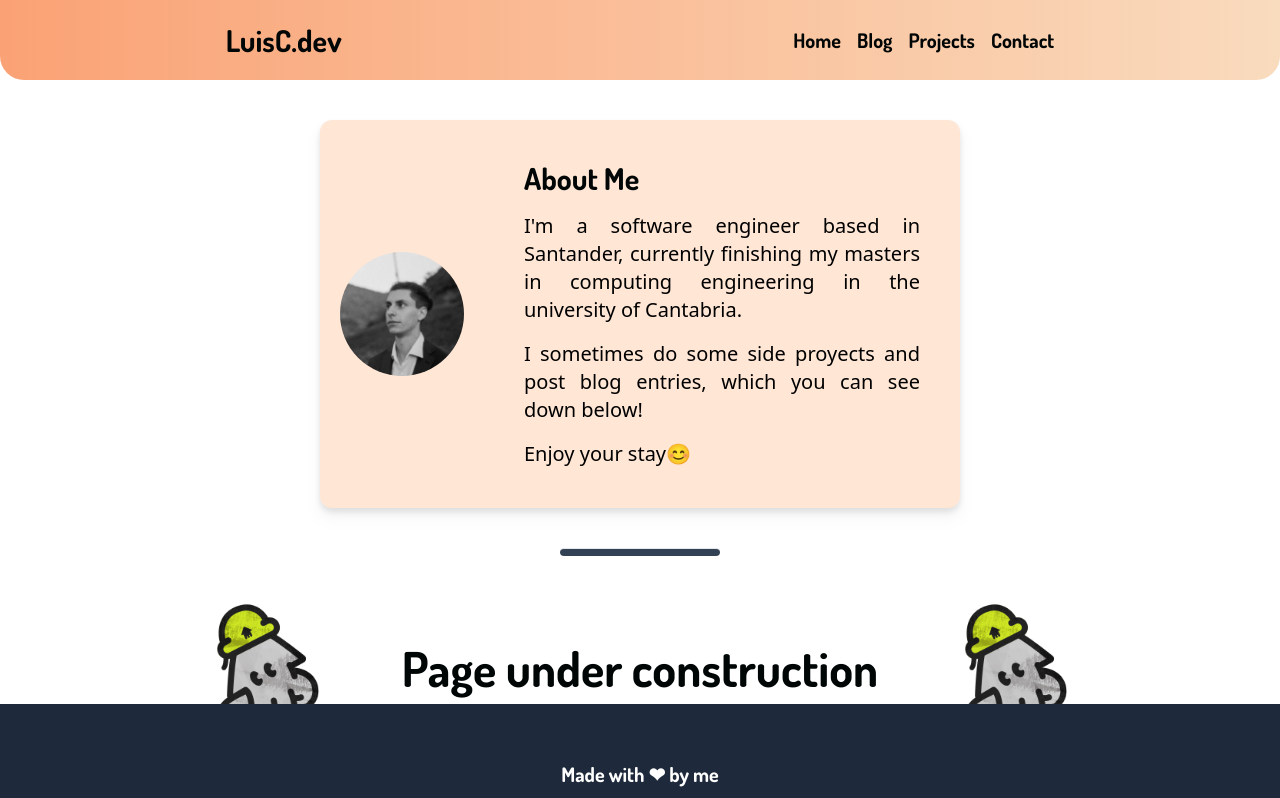
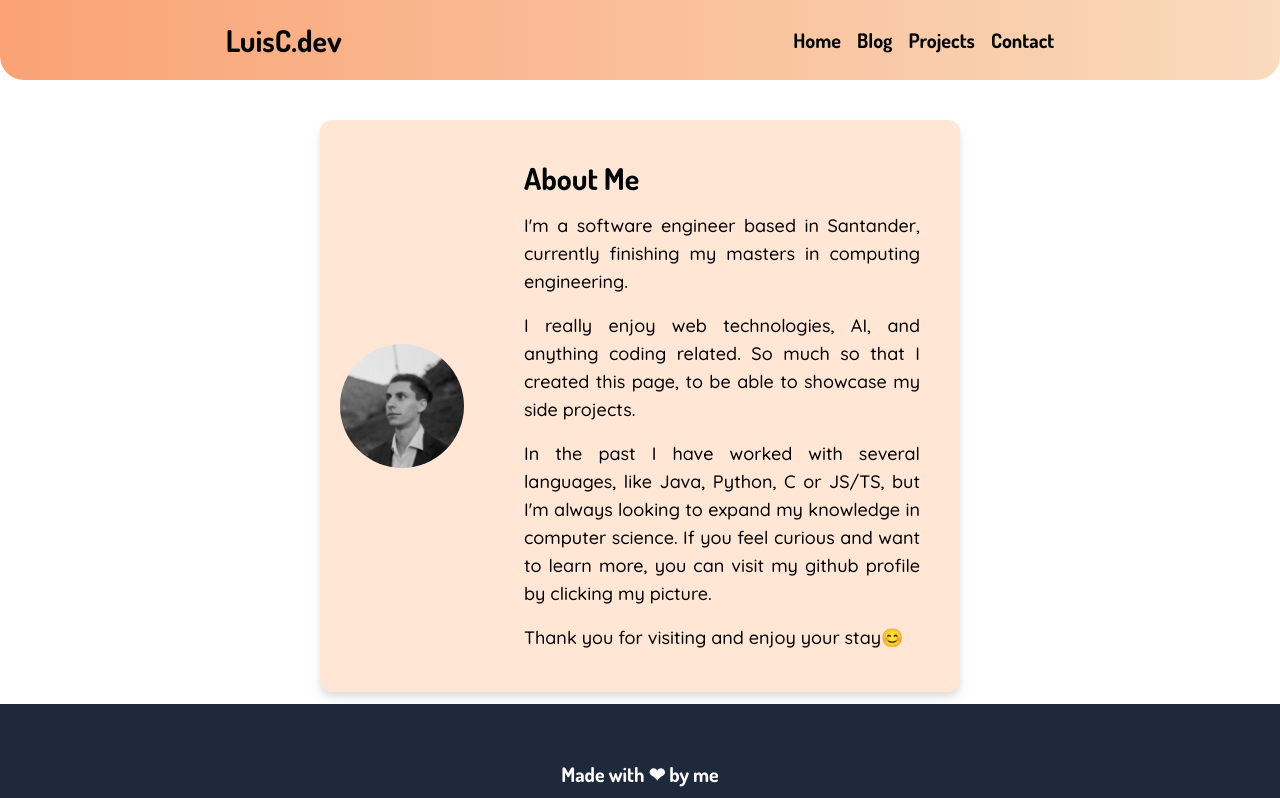
Before and after one commit to luiscruzv99/tramorea, a SvelteKit app: page / in a window 1280 px wide. Shown: the top 798 px of the page. Built offline with nearby package versions, Linux system fonts and the light colour scheme.

Commit message:
Expanded About Me section

```diff
--- a/src/app.postcss
+++ b/src/app.postcss
@@ -1,4 +1,5 @@
 @import url('https://fonts.googleapis.com/css2?family=Dosis:wght@700&display=swap');
+@import url('https://fonts.googleapis.com/css2?family=Quicksand:wght@500&display=swap');
 
 /* Write your global styles here, in PostCSS syntax */
 @tailwind base;
@@ -6,11 +7,11 @@
 @tailwind utilities;
 
 h1, h2, h3, h4{
-    font-family: "Dosis";
+    font-family: "Dosis", sans-serif;
 }
 
 h1{
-    @apply text-5xl text-black-h font-bold text-center p-2
+    @apply text-5xl text-black-h font-bold text-center p-4
 }
 
 h2{
@@ -26,7 +27,12 @@ h4{
 }
 
 hr{
-    @apply my-4 mx-auto h-2 w-40 bg-slate-700 rounded-full
+    @apply my-4 mx-auto h-2 w-24 bg-slate-700 rounded-full
+}
+
+p{
+    font-family: 'Quicksand', sans-serif;
+    @apply text-lg
 }
 
 header{
@@ -52,3 +58,6 @@ footer{
 .menu-item{
     @apply font-bold underline text-slate-900 text-3xl p-10
 }
+section{
+    @apply py-4
+}
--- a/src/lib/Components/CardComponent.svelte
+++ b/src/lib/Components/CardComponent.svelte
@@ -1,18 +1,19 @@
-<script lang='ts'>
-    export let titulo = ""
-    export let desc = ""
-    export let imgSrc = ""
+<script lang="ts">
+	export let titulo = '';
+	export let desc = '';
+	export let imgSrc = '';
+	export let imgLink = '';
 </script>
-
 
 <div class="flex flex-col lg:flex-row rounded-xl bg-cpink my-10 drop-shadow-lg">
 	<div class="flex p-5 items-center m-auto w-3/4 md:w-1/3">
-        <img src={imgSrc} alt="" class="rounded-full"/>
+		<a href={imgLink} target="_blank"><img src={imgSrc} alt="" class="rounded-full" /> </a>
 	</div>
+
 	<div class="block p-8 w-full">
 		<h2 class="text-left">{titulo}</h2>
 		<div class="font-dosis text-xl">
-            {#each desc.split('\n') as line }
+			{#each desc.split('\n') as line}
 				<p class="p-2 md:text-justify">{line}</p>
 			{/each}
 		</div>
--- a/src/routes/+page.svelte
+++ b/src/routes/+page.svelte
@@ -6,7 +6,8 @@
 </script>
 
 <div class="mx-5 md:mx-20 lg:mx-40 xl:mx-80">
-	<CardComponent titulo={'About Me'} desc={Luis} imgSrc={face} />
+	<CardComponent titulo={'About Me'} desc={Luis} imgSrc={face} imgLink="https://github.com/luiscruzv99" />
+
 	<hr />
 </div>
 
```
Also changed, not shown: src/lib/assets/Luis.txt. Lines whose indentation alone changed are shown as unchanged.
